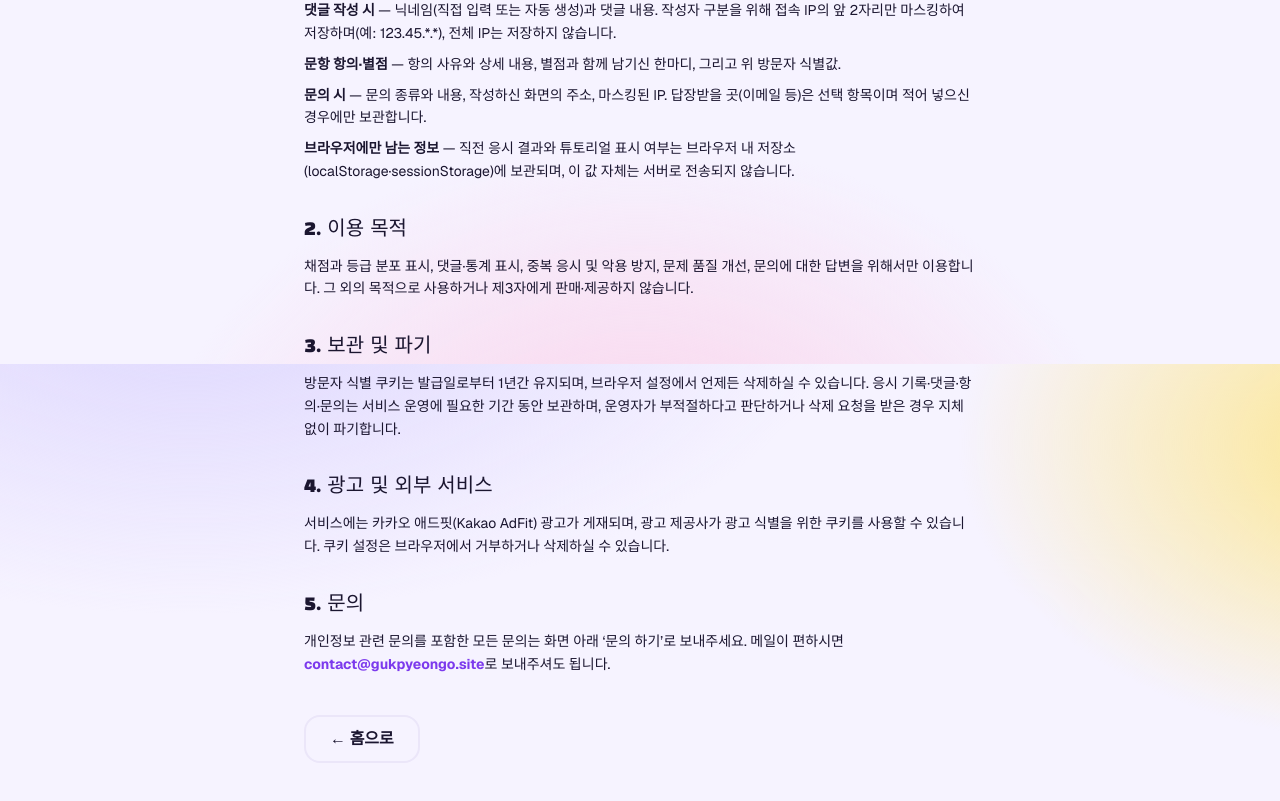
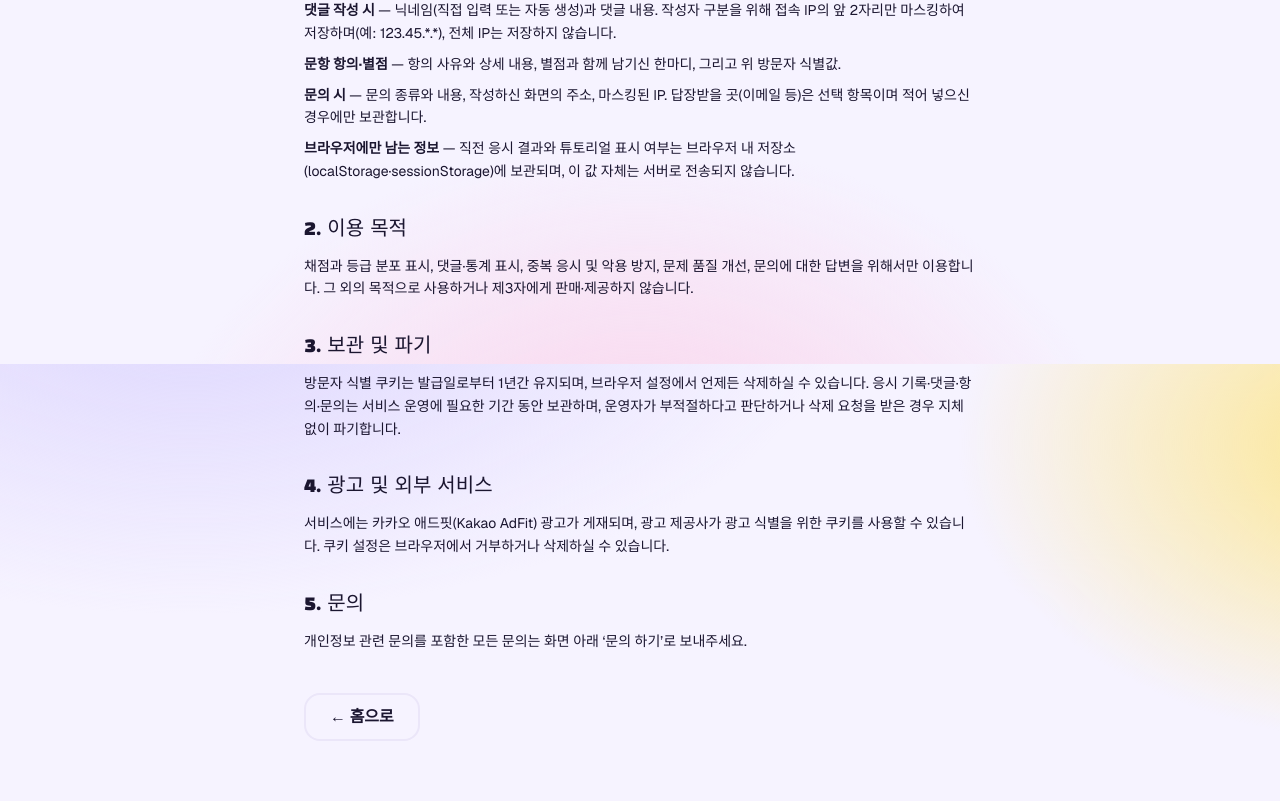
Before and after one commit to min-38/GukPyeongO, a Next.js app: page /privacy in a window 1280 px wide. Shown: the part 436-1237 px from the top of the page. Built offline with nearby package versions, Linux system fonts and the light colour scheme.

Commit message:
[chore] DB 백업 산출물 gitignore, 개인정보 문의 안내를 문의 폼으로 일원화

```diff
--- a/app/(app)/privacy/page.tsx
+++ b/app/(app)/privacy/page.tsx
@@ -96,14 +96,7 @@ export default function PrivacyPage() {
             <h2 className="font-display text-xl">5. 문의</h2>
             <p className="mt-3">
               개인정보 관련 문의를 포함한 모든 문의는 화면 아래 &lsquo;문의
-              하기&rsquo;로 보내주세요. 메일이 편하시면{" "}
-              <a
-                href="mailto:contact@gukpyeongo.site"
-                className="font-bold text-brand hover:underline"
-              >
-                contact@gukpyeongo.site
-              </a>
-              로 보내주셔도 됩니다.
+              하기&rsquo;로 보내주세요.
             </p>
           </section>
         </div>
```
Also changed, not shown: 1 other file (tests, documents, lock files or other folders).
